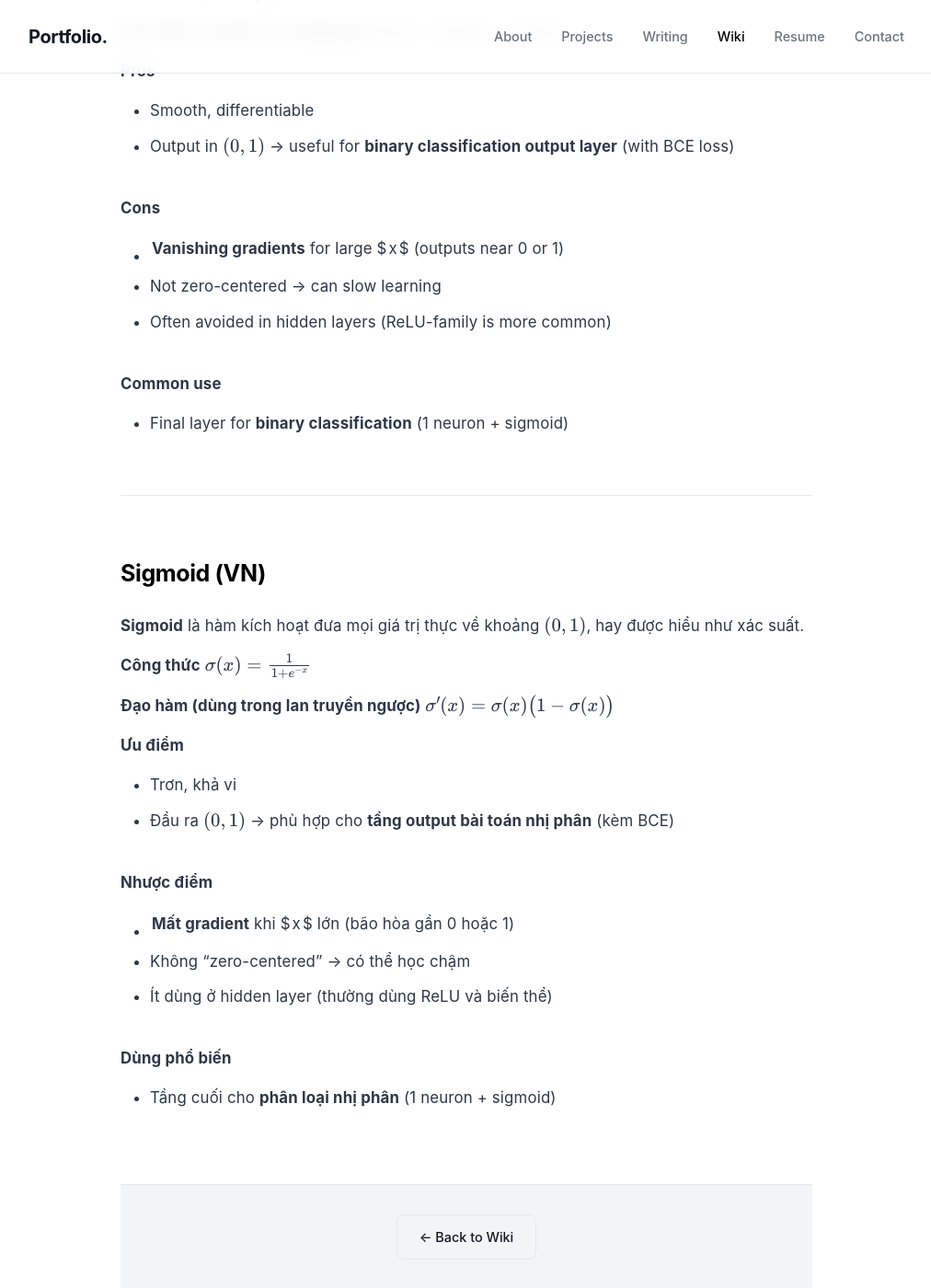
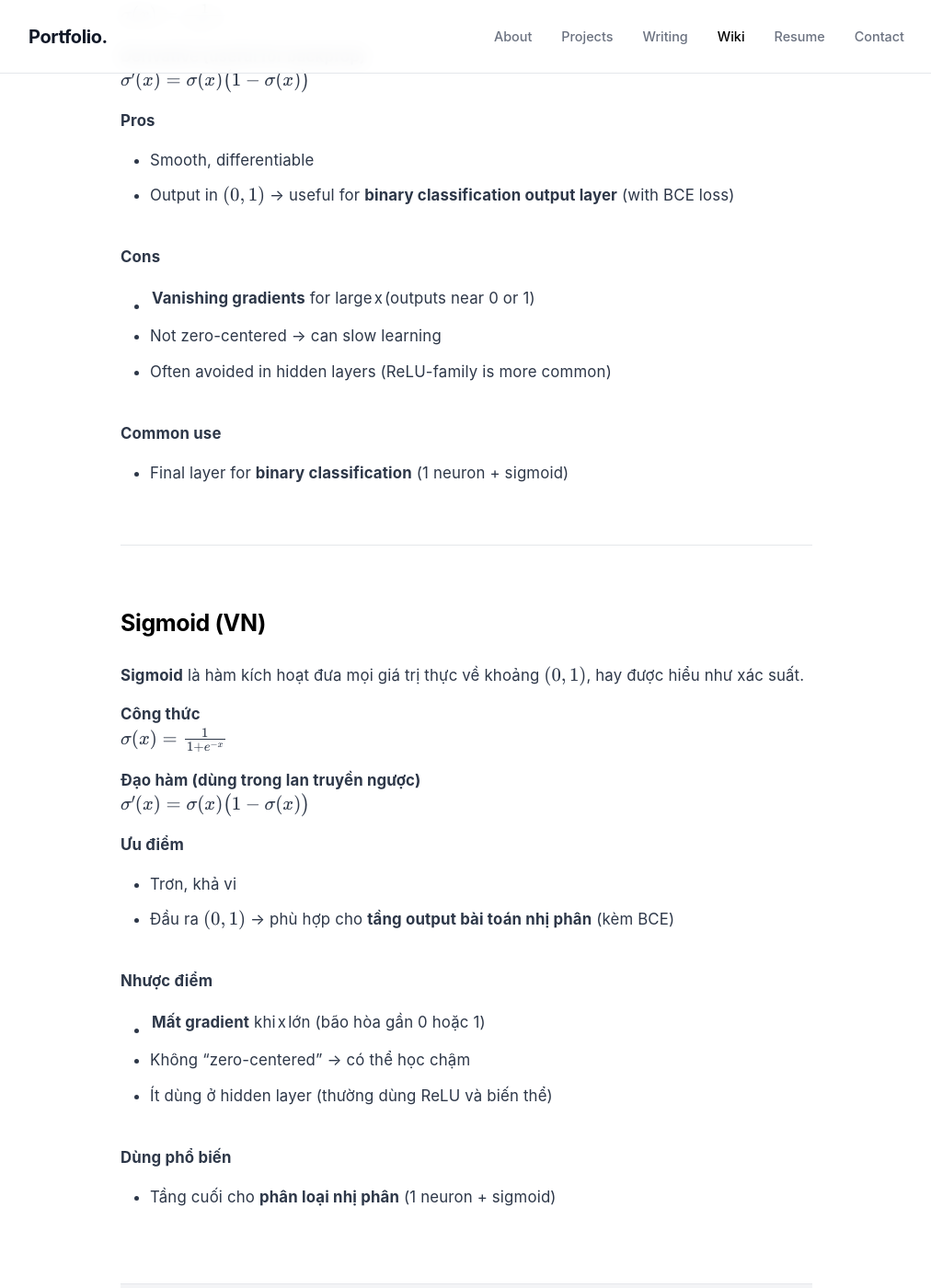
Before and after one commit to EdwardNguyen2854/portfolio, a Jekyll site: the page built from _wiki/sigmoid.md, in a window 1280 px wide and 1400 px high, scrolled down 925 px. Shown: the whole window at 92% size, without its empty margins (133-1145 px from the left). Built offline with Jekyll 4.4.1, drawn with Linux system fonts in a browser that asks for light colours.

Commit message:
Minor adjustments to Sigmoid wiki layout

```diff
--- a/_wiki/sigmoid.md
+++ b/_wiki/sigmoid.md
@@ -17,11 +17,13 @@ description: Understanding the Sigmoid activation function and its properties.
 </figure>
 
 **Formula**
+<br>
 $$
 \sigma(x) = \frac{1}{1 + e^{-x}}
 $$
 
 **Derivative (useful for backprop)**
+<br>
 $$
 \sigma'(x) = \sigma(x) \bigl(1 - \sigma(x)\bigr)
 $$
@@ -31,7 +33,7 @@ $$
 * Output in $(0, 1)$ → useful for **binary classification output layer** (with BCE loss)
 
 **Cons**
-* **Vanishing gradients** for large $|x|$ (outputs near 0 or 1)
+* **Vanishing gradients** for large |x| (outputs near 0 or 1)
 * Not zero-centered → can slow learning
 * Often avoided in hidden layers (ReLU-family is more common)
 
@@ -45,11 +47,13 @@ $$
 **Sigmoid** là hàm kích hoạt đưa mọi giá trị thực về khoảng **$(0, 1)$**, hay được hiểu như xác suất.
 
 **Công thức**
+<br>
 $$
 \sigma(x) = \frac{1}{1 + e^{-x}}
 $$
 
 **Đạo hàm (dùng trong lan truyền ngược)**
+<br>
 $$
 \sigma'(x) = \sigma(x) \bigl(1 - \sigma(x)\bigr)
 $$
@@ -59,7 +63,7 @@ $$
 * Đầu ra $(0, 1)$ → phù hợp cho **tầng output bài toán nhị phân** (kèm BCE)
 
 **Nhược điểm**
-* **Mất gradient** khi $|x|$ lớn (bão hòa gần 0 hoặc 1)
+* **Mất gradient** khi |x| lớn (bão hòa gần 0 hoặc 1)
 * Không “zero-centered” → có thể học chậm
 * Ít dùng ở hidden layer (thường dùng ReLU và biến thể)
 
```
